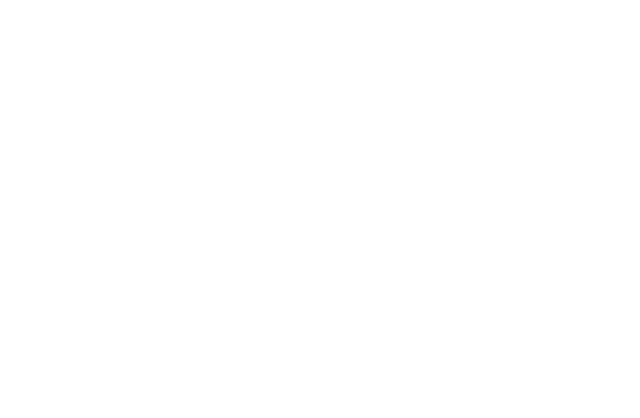
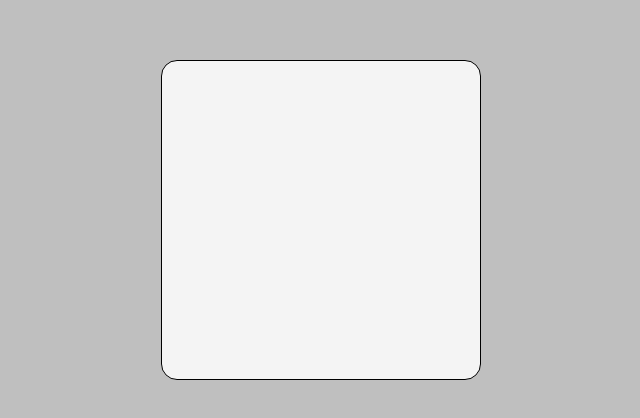
Before and after one commit to agionoja/BlockFakeFX, a React (Vite) app: page / in a window 1280 px wide. Shown: the part 180-598 px from the top of the page, without its empty margins (319-959 px from the left). Built offline with nearby package versions, Linux system fonts and the light colour scheme.

Commit message:
webcam update

```diff
--- a/src/App.jsx
+++ b/src/App.jsx
@@ -1,9 +1,11 @@
+import Webcam from "./Components/Webcam"
 
 
 function App() {
 
   return (
     <>
+    <Webcam/>
     </>
   )
 }
--- /dev/null
+++ b/src/Components/Webcam.jsx
@@ -0,0 +1,17 @@
+import React from 'react';
+
+
+const Webcam = () => {
+  return (
+    <div className="flex items-center justify-center h-screen bg-[#80808080] ">
+<div className="flex items-center w-[20rem] h-[20rem] bg-[#f4f4f4] rounded-[16px]
+border border-black border-rounded-sm border-rounded-md border-rounded-xl border-rounder-full ">
+
+</div>
+<hr />
+</div>
+
+
+  );
+  };
+export default Webcam;
```
